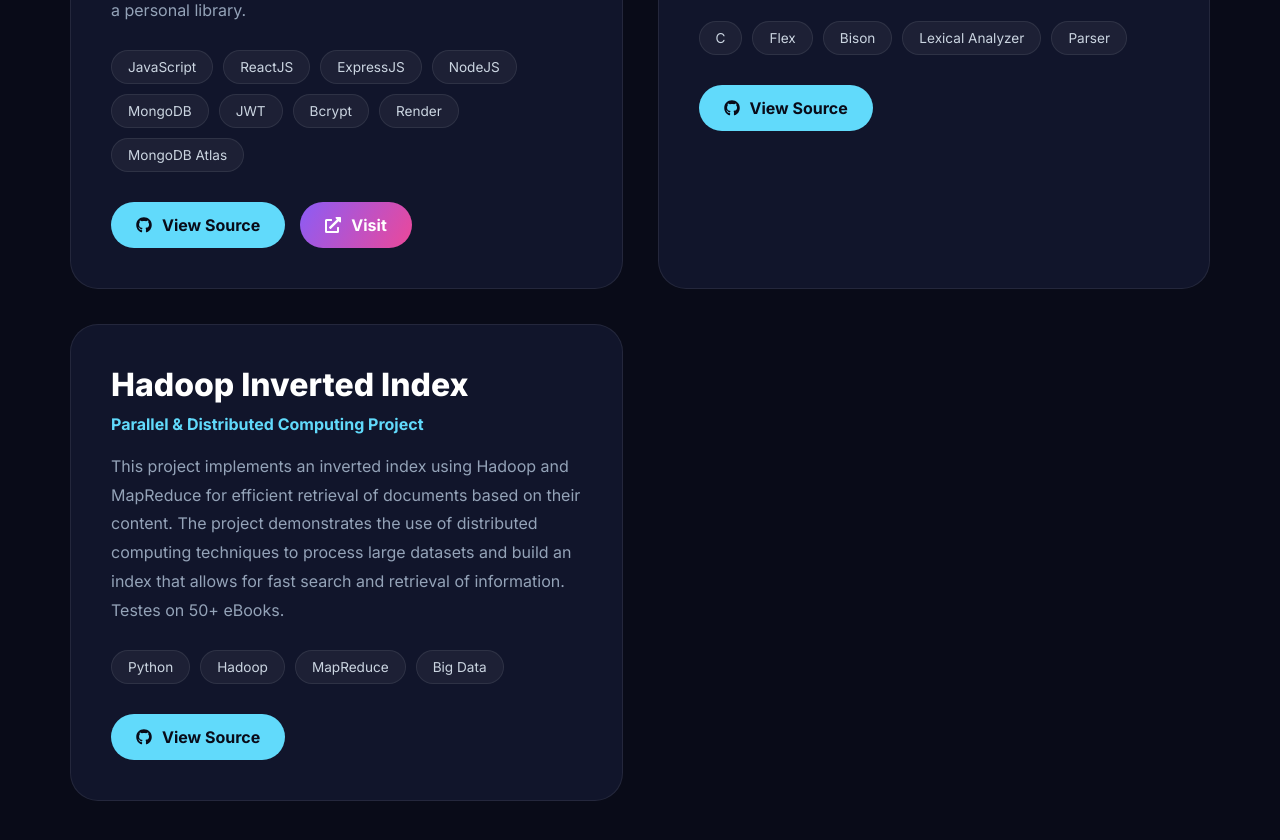
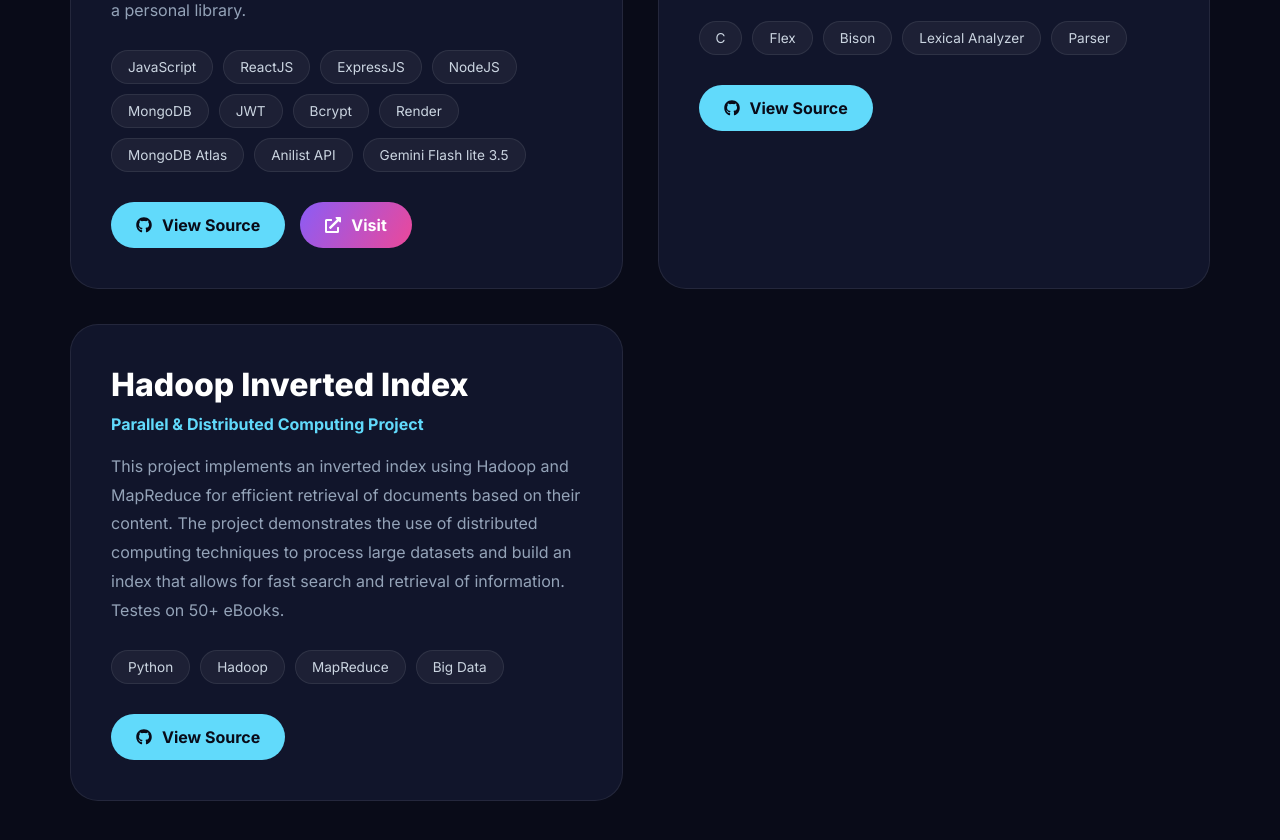
Before and after one commit to talha-xml/Portfolio, a React (Create React App) app: page / in a window 1280 px wide. Shown: the part 5800-6640 px from the top of the page. Built offline with nearby package versions, Linux system fonts and the light colour scheme.

Commit message:
Added tags in project

```diff
--- a/src/pages/Projects.js
+++ b/src/pages/Projects.js
@@ -45,7 +45,9 @@ function Projects() {
         'JWT',
         'Bcrypt',
         'Render',
-        'MongoDB Atlas'
+        'MongoDB Atlas',
+        'Anilist API',
+        'Gemini Flash lite 3.5'
       ],
       github: 'https://github.com/talha-xml/risuto',
       website: 'https://risuto-frontend.onrender.com/',
```
